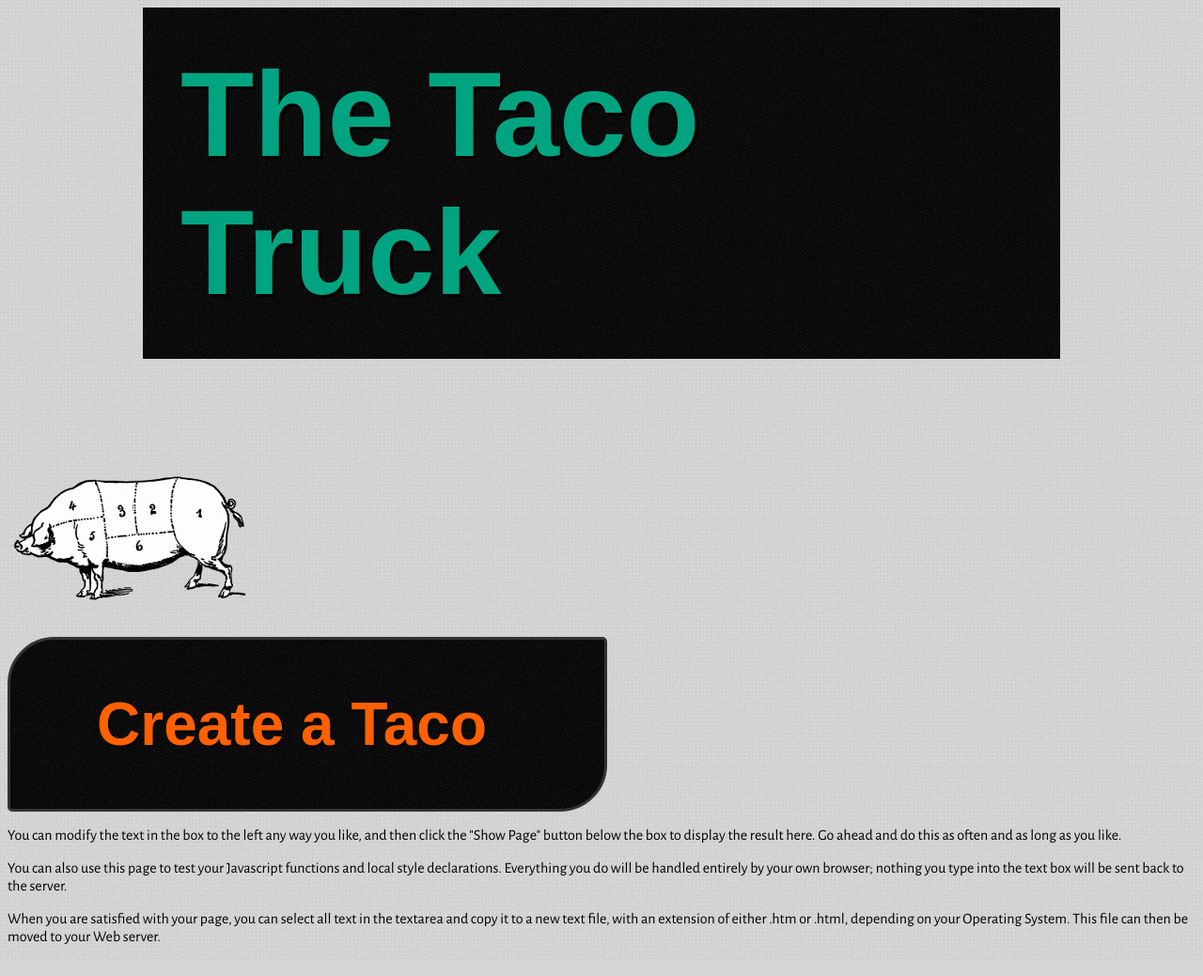
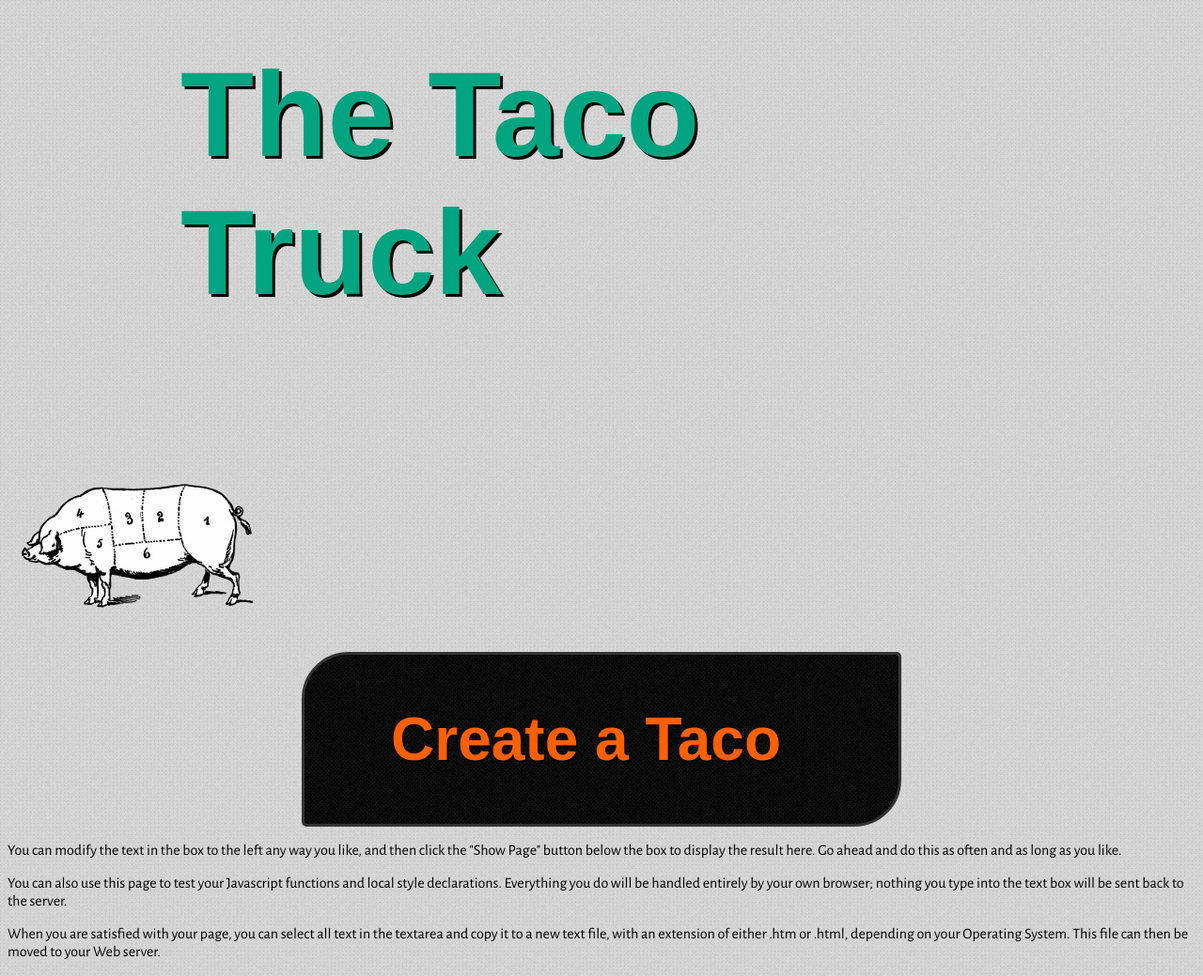
Before and after one commit to Sunken-City/Taco-Trucks, a PHP site: page /website/index.html in a window 1280 px wide. Shown: the whole page at 94% size. Run offline with PHP 8.4, Linux system fonts and the light colour scheme; some web fonts are replaced.

Commit message:
Created a new button for the CSS. Still revising the main style.

```diff
--- a/website/css/mainStyle.css
+++ b/website/css/mainStyle.css
@@ -19,7 +19,19 @@ h1,h2,h3,h4,h5,h6
   text-shadow: 3px 3px #000;
   color: #00A480;
   padding: 40px;
-  background-image: url('../../resources/backgrounds/blackorchid.png');
+  //background-image: url('../../resources/backgrounds/blackorchid.png');
+}
+
+img
+{
+  padding:8px;
+}
+
+img:hover
+{
+  border-style: ridge;
+  border-width: 8px;
+  padding: 0px;
 }
 
 #createATaco
@@ -30,6 +42,8 @@ h1,h2,h3,h4,h5,h6
   border-style: solid;
   border-color: #333;
   border-radius: 50px 5px;
+  margin-left: auto;
+  margin-right: auto;
 }
 
 #createATaco:hover
```
